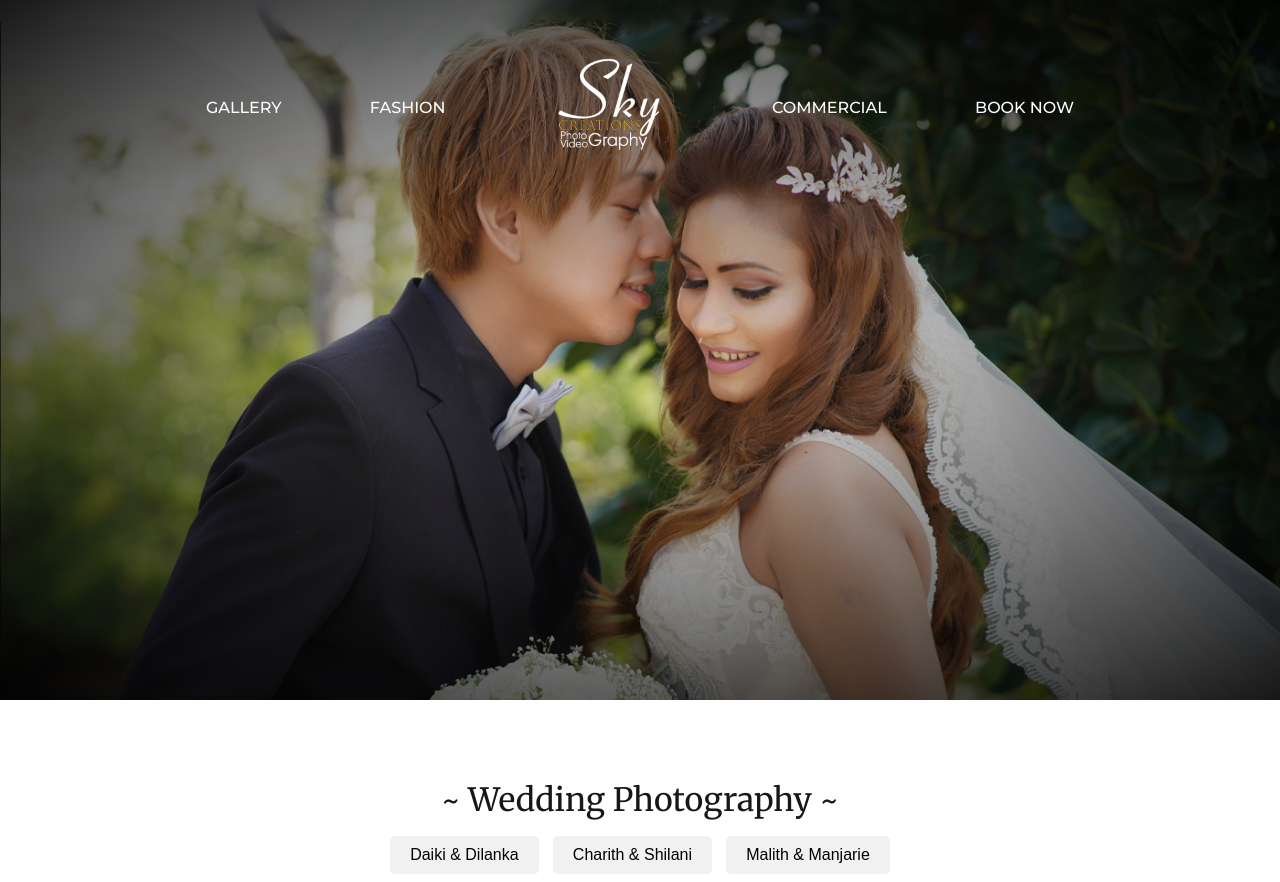
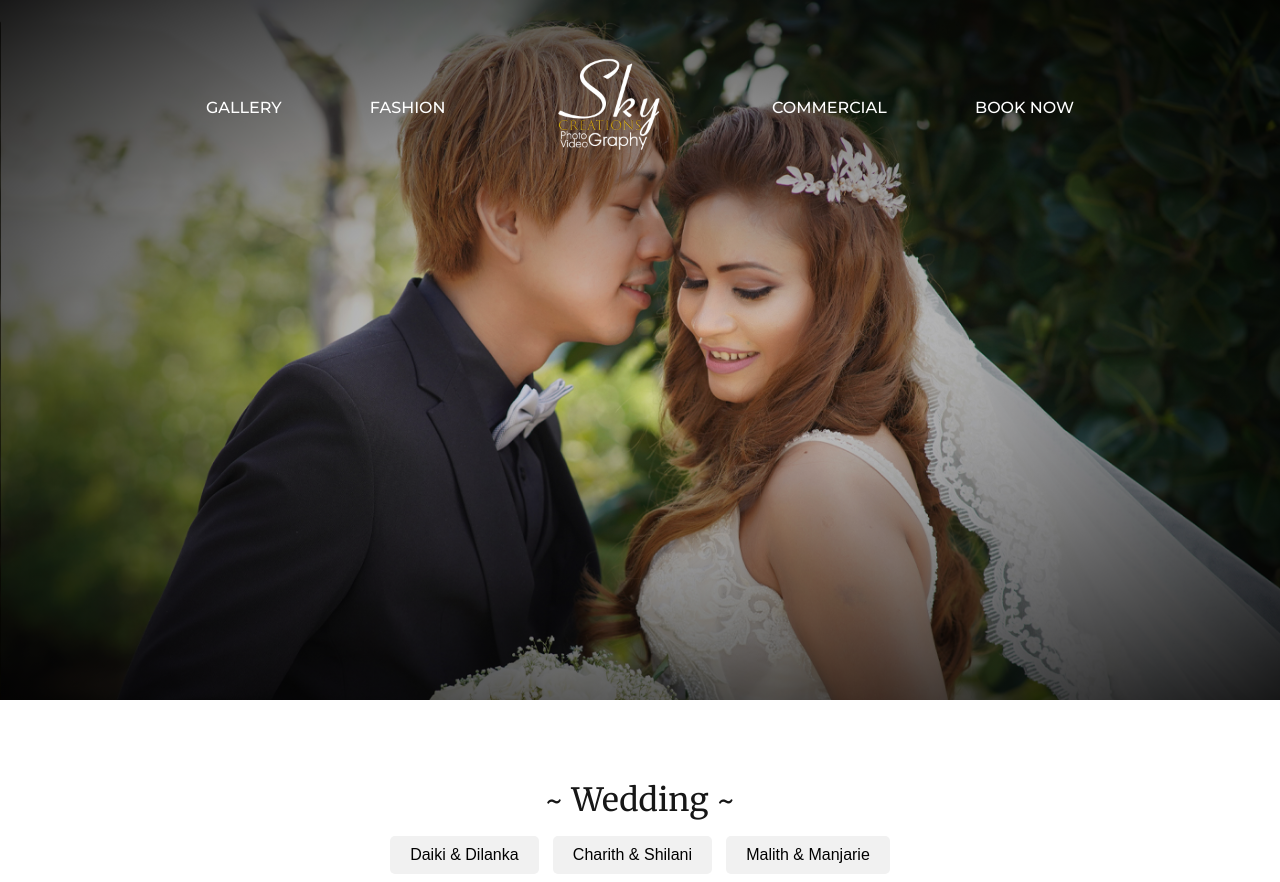
Before and after one commit to skycre/skycreation, a plain HTML site: page wedding.html in a window 1280 px wide. Shown: the top 882 px of the page. Drawn offline with nearby package versions, Linux system fonts and the light colour scheme.

Commit message:
Update wedding.html

```diff
--- a/wedding.html
+++ b/wedding.html
@@ -41,7 +41,7 @@
       </nav>
     </header>
     <section class="section__container instagram__container">
-      <h2 class="section__header">~ Wedding Photography ~</h2>
+      <h2 class="section__header">~ Wedding ~</h2>
 
       <!-- Filter Buttons -->
       <div class="filter-buttons">
```
